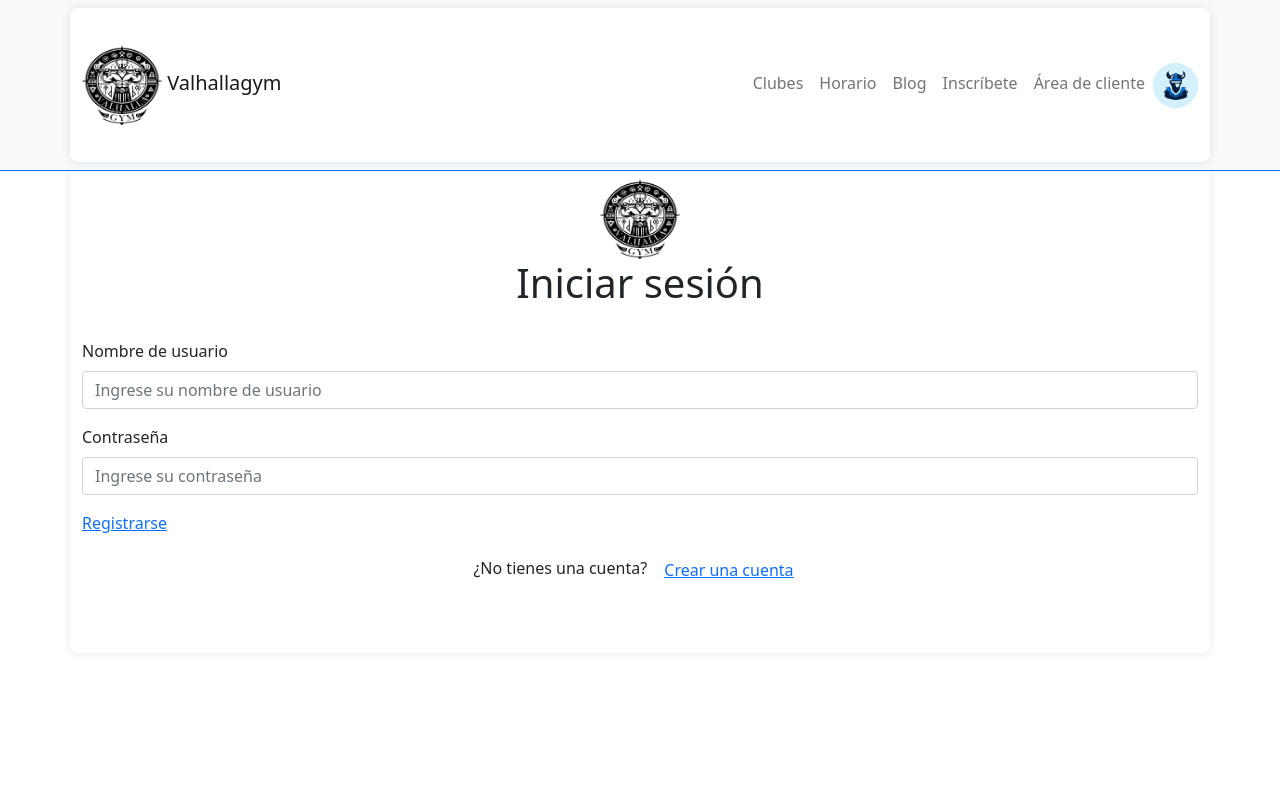
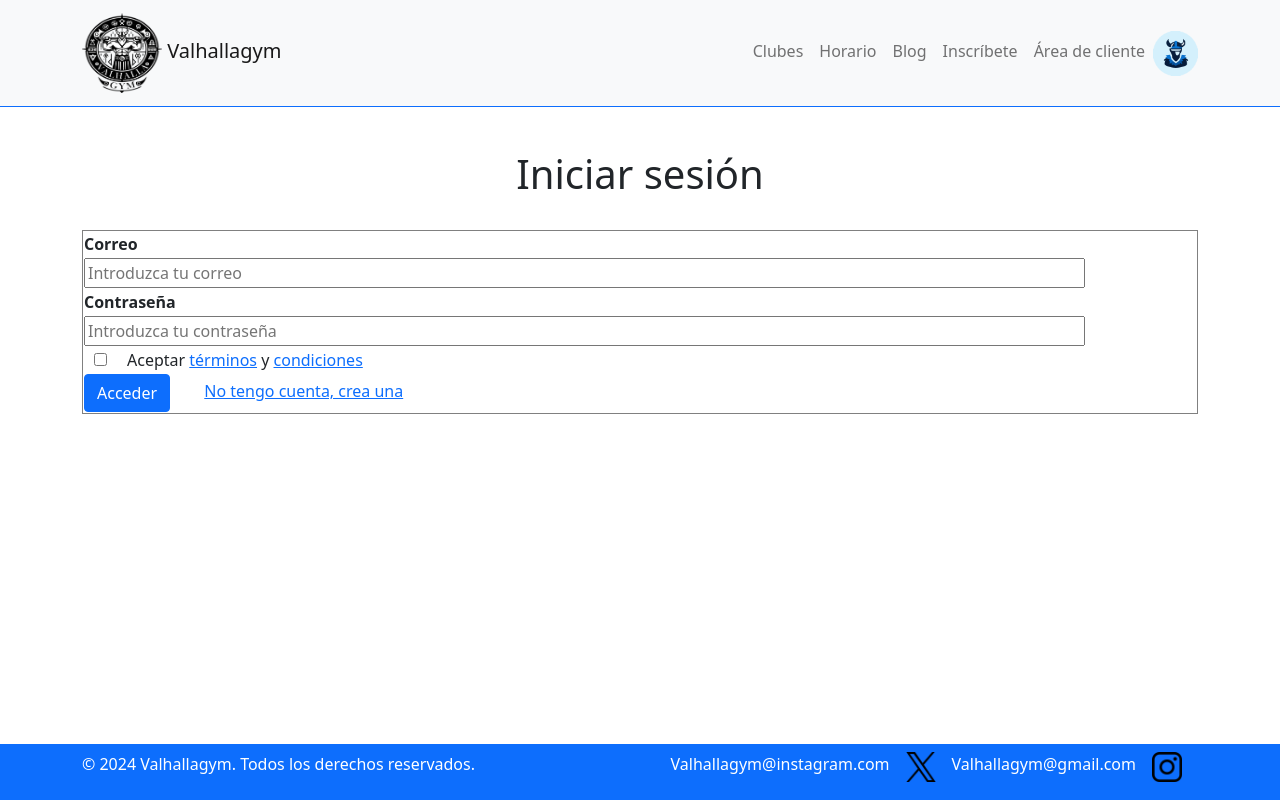
Before and after one commit to DanielBernadPenuelas/DanielBernadPenuelas.github.io, a plain HTML site: page html/IniciarSesion.html in a window 1280 px wide. Drawn offline with nearby package versions, Linux system fonts and the light colour scheme.

Commit message:
Nueva página de inicio de sesión

```diff
--- a/css/Clubes.css
+++ b/css/Clubes.css
@@ -8,6 +8,9 @@
 }
 @media (max-width: 767px) {
   .icono2 {
+    display: none;
+  }
+  .hidden{
     display: none;
   }
 }
--- a/css/IniciarSesion.css
+++ b/css/IniciarSesion.css
@@ -11,20 +11,6 @@ img{
     height: 100%;
     padding: 0;
     margin: 0;
-}
-body {
-    display: flex;
-    justify-content: center;
-    align-items: center;
-    min-height: 100vh;
-    background-color: #f8f9fa;
-}
-.container {
-    max-width: 500px;
-    padding: 2rem;
-    background-color: white;
-    box-shadow: 0 0 10px rgba(0, 0, 0, 0.1);
-    border-radius: 0.5rem;
 }
 
 .img_peque{
@@ -49,3 +35,6 @@ body {
     height: 45px;
   }
 }
+.margen_derecho{
+  margin-right: 30px;
+}
--- a/html/IniciarSesion.html
+++ b/html/IniciarSesion.html
@@ -21,7 +21,7 @@
                 </button>
                 <div class="collapse navbar-collapse" id="Menunav">
                     <ul class="navbar-nav ms-auto">
-                        <li class="nav-item"><a class="nav-link" href="#">Clubes</a></li>
+                        <li class="nav-item"><a class="nav-link" href="../html/Clubes.html">Clubes</a></li>
                         <li class="nav-item"><a class="nav-link" href="../html/Horario.html">Horario</a></li>
                         <li class="nav-item"><a class="nav-link" href="../html/Blog.html">Blog</a></li>
                         <li class="nav-item"><a class="nav-link" href="../html/IniciarSesion.html">Inscríbete</a></li>
@@ -32,28 +32,53 @@
             </div>
         </nav>
     </header>
-    <div class="container">
-        <div class="row">
-            <div class="text-center mb-4 margen">
-                <img class="icono" src="../img/logocompleto.jpeg" onclick="window.location.href='../index.html'" alt="Valhallagym icono">
-                <h1>Iniciar sesión</h1>
+    <div class="container" style="margin-top: 150px;">
+        <h1 style="text-align: center;">Iniciar sesión</h1>
+        <br>
+        <form action="" method="post">
+            <table border="1" style="width: 100%;">
+                <tr>
+                    <td style="width: 90%;" colspan="2"><b>Correo</b></td>
+                </tr>
+                <tr>
+                    <td colspan="2"><input style="width: 90%;" name="correo" required type="email" placeholder="Introduzca tu correo"></td>
+                </tr>
+                <tr>
+                    <td style="width: 90%;" colspan="2"><b>Contraseña</b></td>
+                </tr>
+                <tr>
+                    <td  colspan="2"><input style="width: 90%;" name="contraseña" type="password" placeholder="Introduzca tu contraseña"></td>
+                </tr>
+                <tr>
+                    <td colspan="2"><input type="checkbox" name="Aceptar" required id="" style="margin-right: 20px; margin-left: 10px;">Aceptar <a href="">términos</a> y <a href="">condiciones</a><br></td>
+                </tr>
+                <tr>
+                    <td style="margin-top: 40px;" colspan="2"><button class="btn-primary btn margen_derecho">Acceder</button> <a href="">No tengo cuenta, crea una</a></td>
+                </tr>
+            </table>
+        </form>
+    </div>
+        <footer class="bg-primary text-center fixed-bottom " style="margin-top: 100px;">
+        <nav class="navbar">
+            <div class="container">
+                <p style="color: white;">&copy; 2024 Valhallagym. Todos los derechos reservados.</p>
+                <div class="d-flex justify-content-center hidden">
+                  <a class="text-decoration-none text-dark me-3">
+                    <p style="color: white;">Valhallagym@instagram.com</p>
+                  </a>
+                  <a class="text-decoration-none text-dark me-3 hidden">
+                    <img src="../Img/twitter.png" class="img_peque" alt="">
+                  </a>
+                  <a class="text-decoration-none text-dark me-3 hidden">
+                    <p style="color: white;">Valhallagym@gmail.com</p>
+                  </a>
+                  <a class="text-decoration-none text-dark me-3 hidden">
+                    <img src="../Img/instagram.png" class="img_peque" alt="">
+                  </a>
+                </div>
             </div>
-            <form id="usuario">
-                <div class="mb-3">
-                    <label for="nombre" class="form-label">Nombre de usuario</label>
-                    <input type="text" class="form-control" id="nombre" placeholder="Ingrese su nombre de usuario">
-                </div>
-                <div class="mb-3">
-                    <label for="contraseña" class="form-label">Contraseña</label>
-                    <input type="password" class="form-control" id="contraseña" placeholder="Ingrese su contraseña">
-                </div>
-                <a  href="../html/Área de cliente.html" onclick="consultaUsuario()"> Registrarse</a>
-            </form>
-            <p class="text-center mt-3">¿No tienes una cuenta? <a href="../html/Crearcuenta.html" class="btn btn-link">Crear una cuenta</a></p>
-            <div id="mensaje" class="text-center mt-3"></div>
-
-        </div>
-    </div>
+        </nav>
+    </footer>
     <script src="https://cdn.jsdelivr.net/npm/@popperjs/core@2.11.8/dist/umd/popper.min.js" integrity="sha384-I7E8VVD/ismYTF4hNIPjVp/Zjvgyol6VFvRkX/vR+Vc4jQkC+hVqc2pM8ODewa9r" crossorigin="anonymous"></script>
     <script src="https://cdn.jsdelivr.net/npm/bootstrap@5.3.3/dist/js/bootstrap.min.js" integrity="sha384-0pUGZvbkm6XF6gxjEnlmuGrJXVbNuzT9qBBavbLwCsOGabYfZo0T0to5eqruptLy" crossorigin="anonymous"></script>
 </body>
```
Also changed, not shown: html/Clubes.html (+4 -4 lines).
